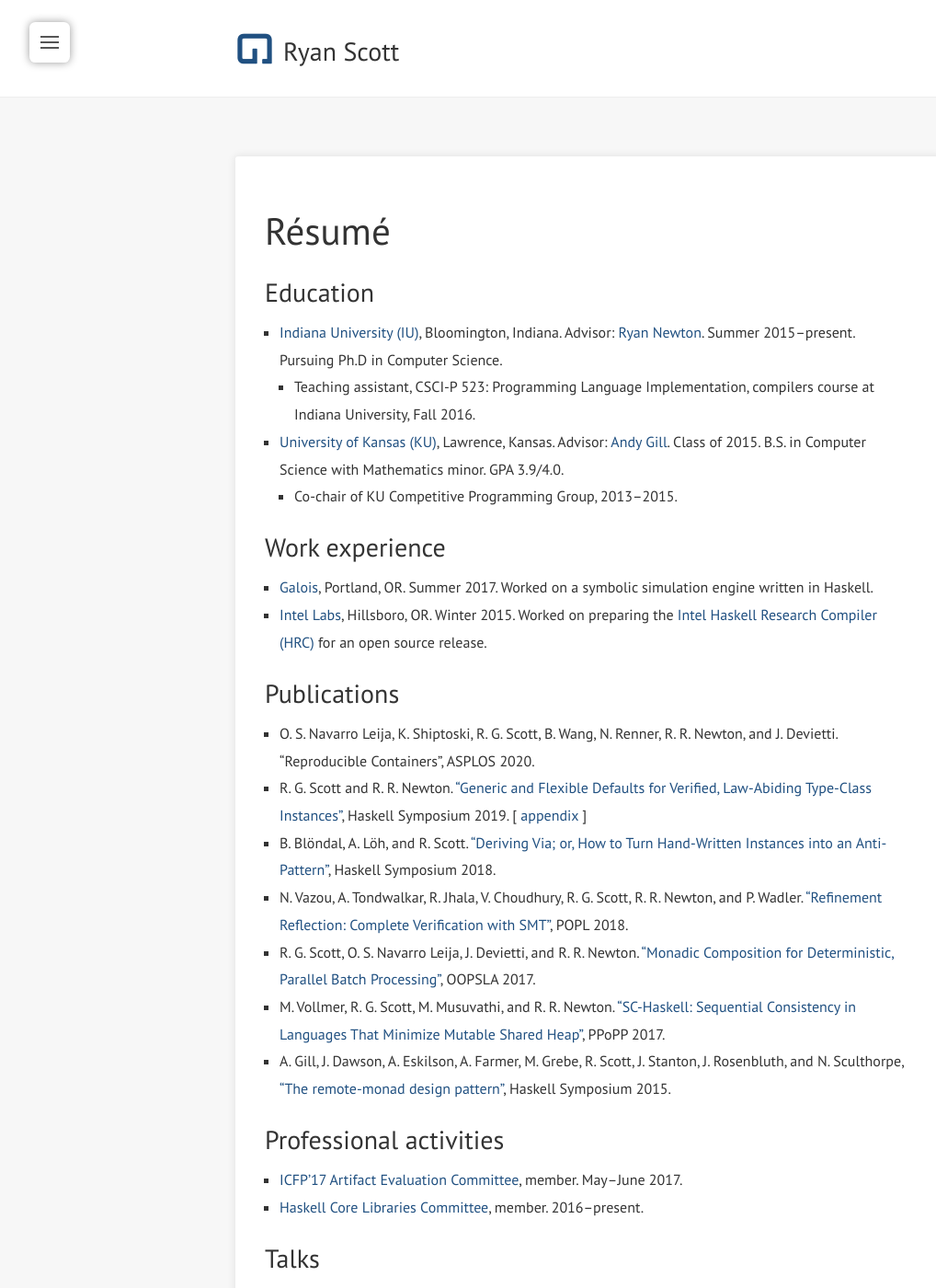
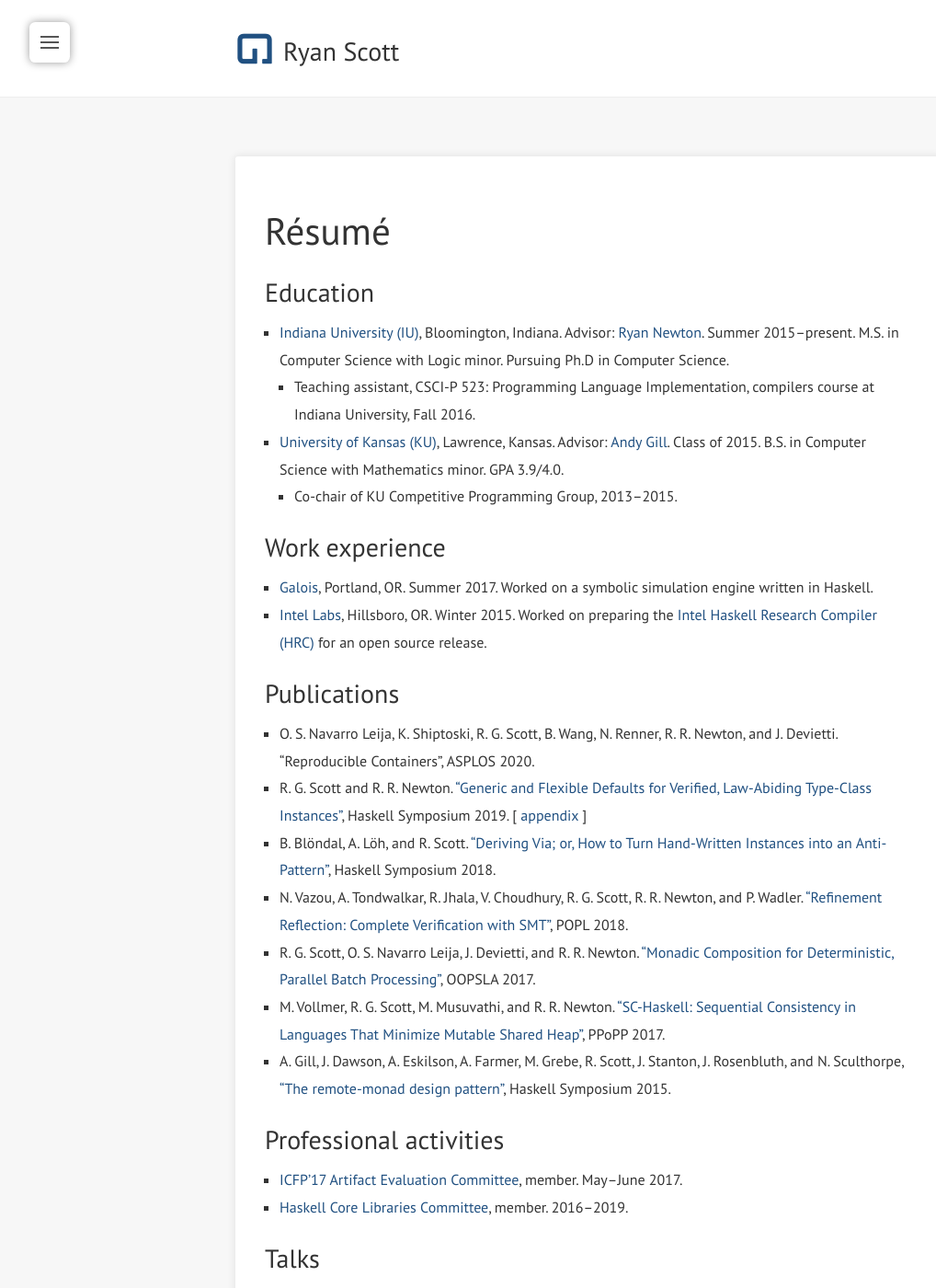
Before and after one commit to RyanGlScott/RyanGlScott.github.io, a Jekyll site: the page built from resume.md, in a window 1280 px wide and 1400 px high. Shown: the whole window at 92% size, without its empty margins (0-1018 px from the left). Built offline with Jekyll 4.4.1, drawn with Linux system fonts in a browser that asks for light colours; nearby versions of some CDN libraries.

Commit message:
Update resume

```diff
--- a/resume.md
+++ b/resume.md
@@ -5,7 +5,7 @@
 ---
 
 ### Education
-* [Indiana University (IU)](https://www.indiana.edu/), Bloomington, Indiana. Advisor: [Ryan Newton](http://www.cs.indiana.edu/~rrnewton/homepage.html). Summer 2015–present. Pursuing Ph.D in Computer Science.
+* [Indiana University (IU)](https://www.indiana.edu/), Bloomington, Indiana. Advisor: [Ryan Newton](http://www.cs.indiana.edu/~rrnewton/homepage.html). Summer 2015–present. M.S. in Computer Science with Logic minor. Pursuing Ph.D in Computer Science.
   * Teaching assistant, CSCI-P 523: Programming Language Implementation, compilers course at Indiana University, Fall 2016.
 * [University of Kansas (KU)](http://ku.edu/), Lawrence, Kansas. Advisor: [Andy Gill](http://ku-fpg.github.io/people/andygill/). Class of 2015. B.S. in Computer Science with Mathematics minor. GPA 3.9/4.0.
   * Co-chair of KU Competitive Programming Group, 2013–2015.
@@ -25,7 +25,7 @@
 
 ### Professional activities
 * [ICFP'17 Artifact Evaluation Committee](https://icfp17.sigplan.org/committee/icfp-2017-artifacts-artifact-evaluation-committee), member. May–June 2017.
-* [Haskell Core Libraries Committee](https://wiki.haskell.org/Core_Libraries_Committee), member. 2016–present.
+* [Haskell Core Libraries Committee](https://wiki.haskell.org/Core_Libraries_Committee), member. 2016–2019.
 
 ### Talks
 
```
